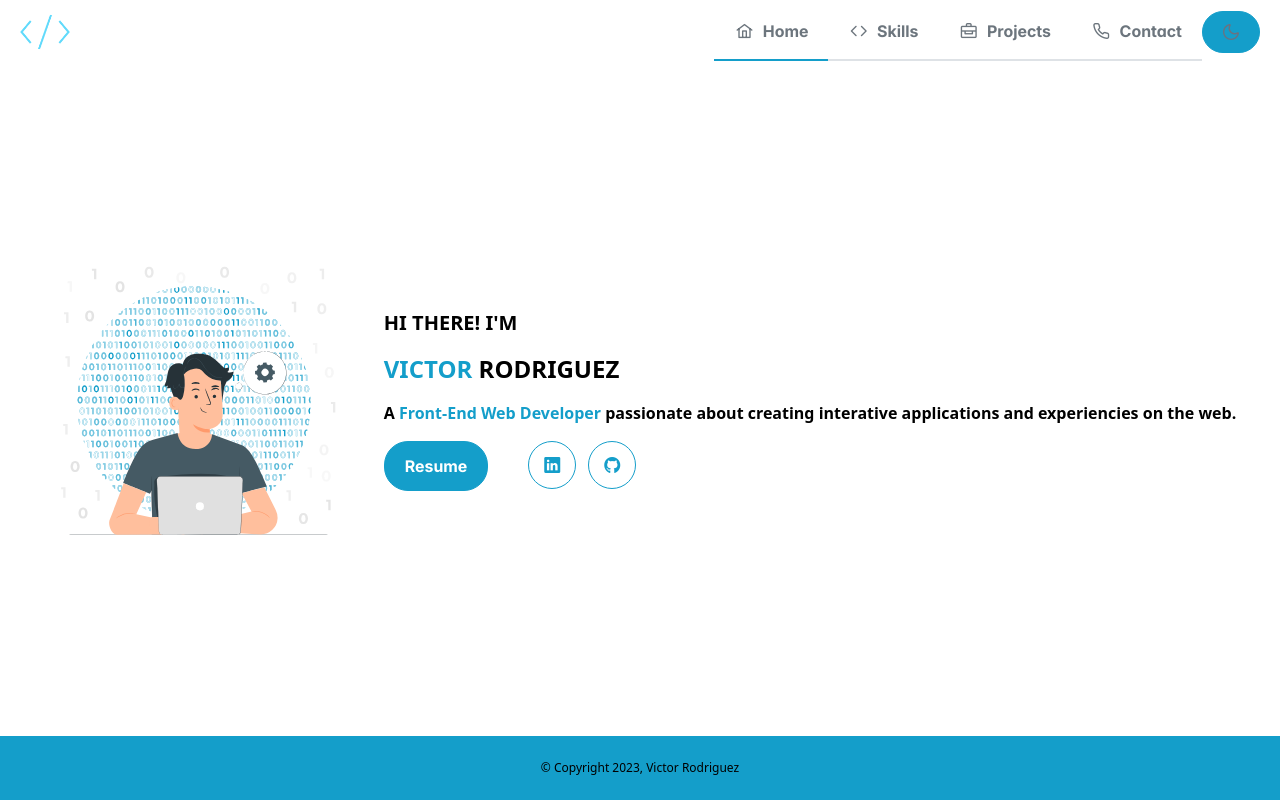
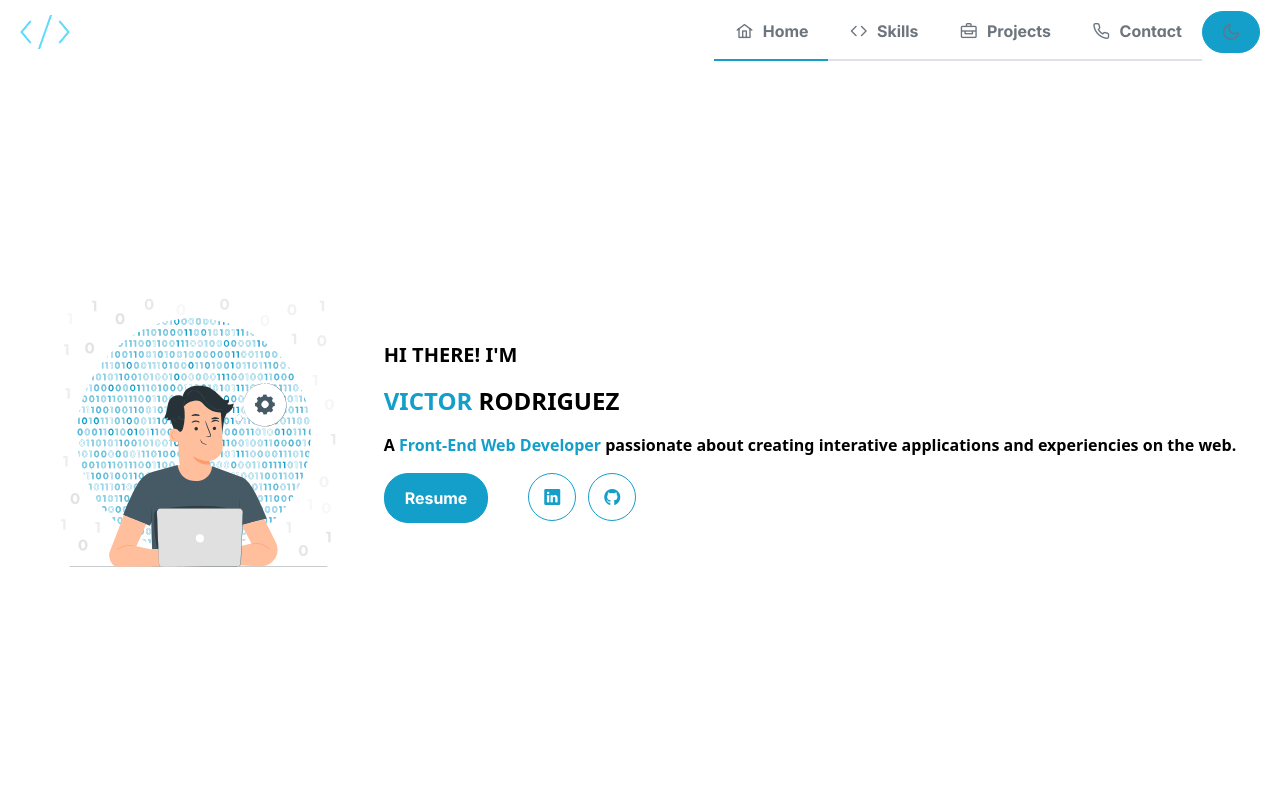
Before and after one commit to Rzva03/portfolio, a React app: page / in a window 1280 px wide. Built offline with nearby package versions, Linux system fonts and the light colour scheme; some packages are replaced by stand-ins of ours.

Commit message:
fix: add new styles

```diff
--- a/src/components/App/app.js
+++ b/src/components/App/app.js
@@ -6,7 +6,6 @@ import "primeicons/primeicons.css";
 import useApp from './useApp';
 import Main from '../Main/main';
 import defaultStyles from './app.module.css';
-import Footer from '../Footer/footer';
 
 const App = () => {
     const {
@@ -28,7 +27,6 @@ const App = () => {
             <Main
                 activeIndex={activeIndex}
             />
-            <Footer />
         </div>
     )
 }
--- a/src/components/Main/main.module.css
+++ b/src/components/Main/main.module.css
@@ -1,3 +1,3 @@
 .main {
-    height: 84%;
+    height: 92%;
 }
```
